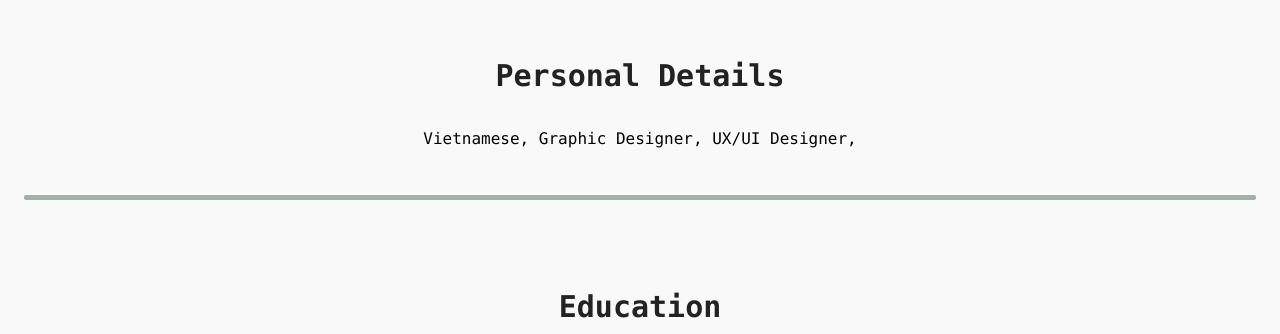
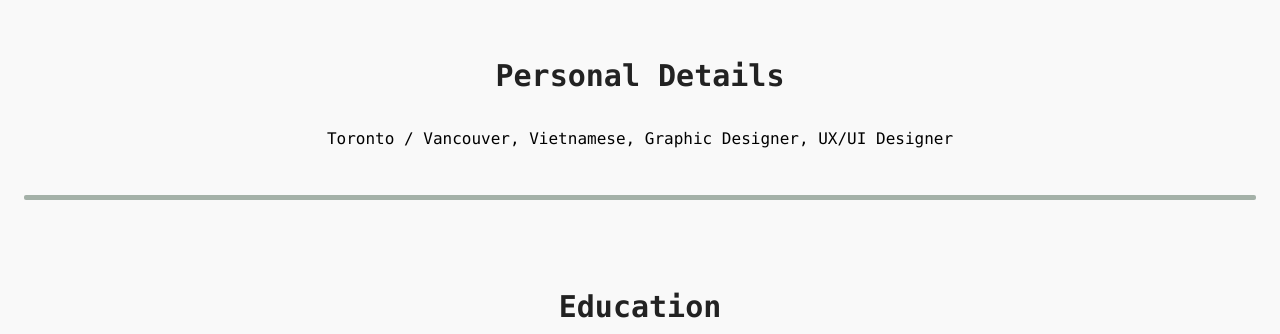
Before and after one commit to CardZard/Cardin, a plain HTML site: page index.html in a window 1280 px wide. Shown: the part 1300-1634 px from the top of the page. Drawn offline with Linux system fonts and the light colour scheme.

Commit message:
Update index.html

```diff
--- a/index.html
+++ b/index.html
@@ -38,7 +38,7 @@
     <section id="personal-details">
       <article>
         <h2>Personal Details</h2>
-        <p>Vietnamese, Graphic Designer, UX/UI Designer, </p>
+        <p>Toronto / Vancouver, Vietnamese, Graphic Designer, UX/UI Designer</p>
       </article>
     </section>
 
```
